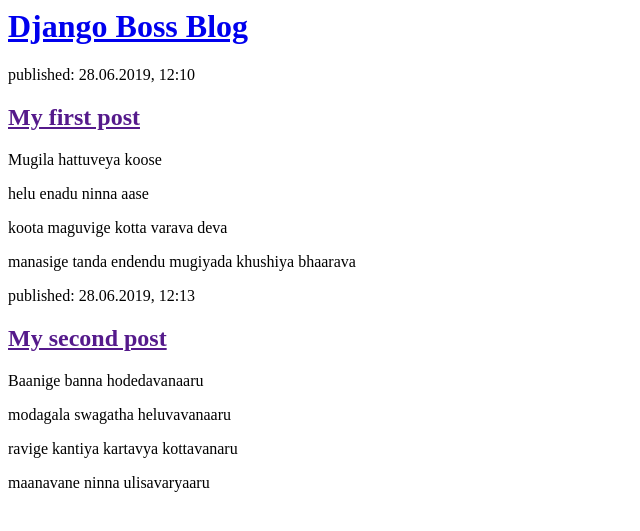
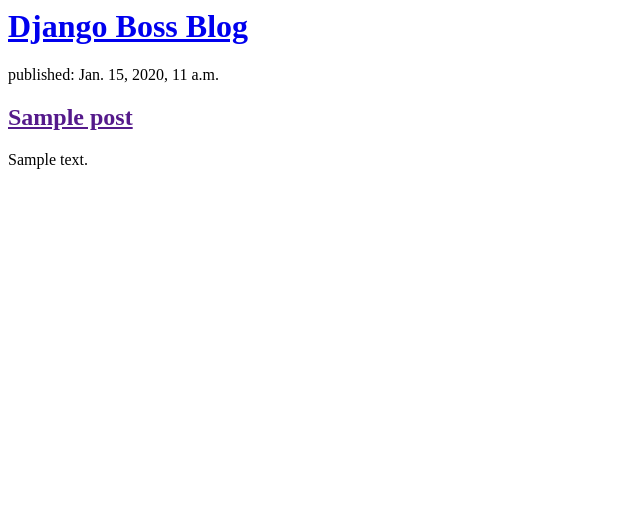
Before and after one commit to Harsha-Ram/my-first-blog, a Django app: template blog/templates/blog/post_list.html in a window 1280 px wide. Shown: the top 531 px of the page, without its empty margins (0-640 px from the left). Run offline with Django 3.2, Linux system fonts and the light colour scheme; the template is opened without the code that fills it: values that come from a table or form of the project are taken from there, others are empty; tables that the repository leaves empty hold one stand-in row (values such as "Sample post").

Commit message:
modified templates to display posts in database.

```diff
--- a/blog/templates/blog/post_list.html
+++ b/blog/templates/blog/post_list.html
@@ -1,28 +1,11 @@
-<html>
-    <head>
-        <title>Django Boss blog</title>
-    </head>
-    <body>
-        <div>
-            <h1><a href="/">Django Boss Blog</a></h1>
-        </div>
+<div>
+    <h1><a href="/">Django Boss Blog</a></h1>
+</div>
 
-        <div>
-            <p>published: 28.06.2019, 12:10</p>
-            <h2><a href="">My first post</a></h2>
-            <p>Mugila hattuveya koose</p>
-            <p>helu enadu ninna aase</p>
-            <p>koota maguvige kotta varava deva</p>
-            <p>manasige tanda endendu mugiyada khushiya bhaarava</p>
-        </div>
-
-        <div>
-            <p>published: 28.06.2019, 12:13</p>
-            <h2><a href="">My second post</a></h2>
-            <p>Baanige banna hodedavanaaru</p>
-            <p>modagala swagatha heluvavanaaru</p>
-        	<p>ravige kantiya kartavya kottavanaru</p>
-        	<p>maanavane ninna ulisavaryaaru</p>
-        </div>
-    </body>
-</html>
+{% for post in posts %}
+    <div>
+        <p>published: {{ post.published_date }}</p>
+        <h2><a href="">{{ post.title }}</a></h2>
+        <p>{{ post.text|linebreaksbr }}</p>
+    </div>
+{% endfor %}
--- a/blog/views.py
+++ b/blog/views.py
@@ -1,7 +1,10 @@
 from django.shortcuts import render
+from django.utils import timezone
+from .models import Post
 
 def post_list(request):
-    return render(request, 'blog/post_list.html', {})
+    posts = Post.objects.filter(published_date__lte=timezone.now()).order_by('published_date')
+    return render(request, 'blog/post_list.html', {'posts': posts})
 
 #Function post_list is created where post_list takes request and will return the value
 #that gets from render function that will render our template blog/post_list.html
```
